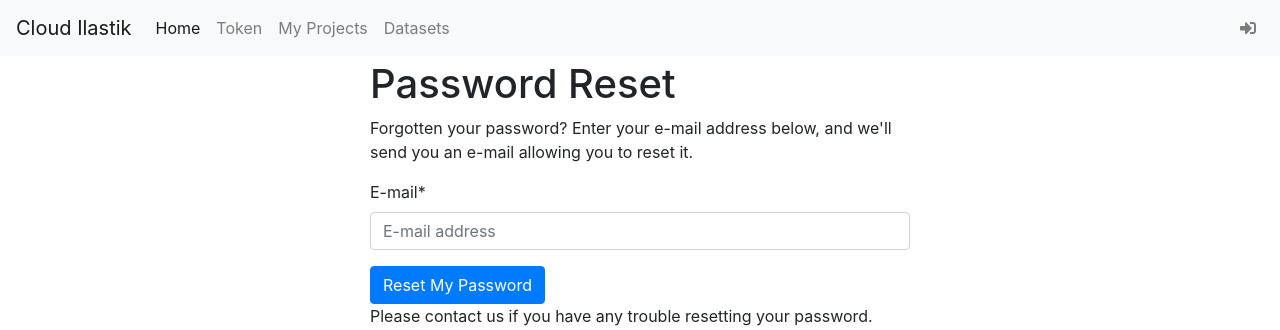
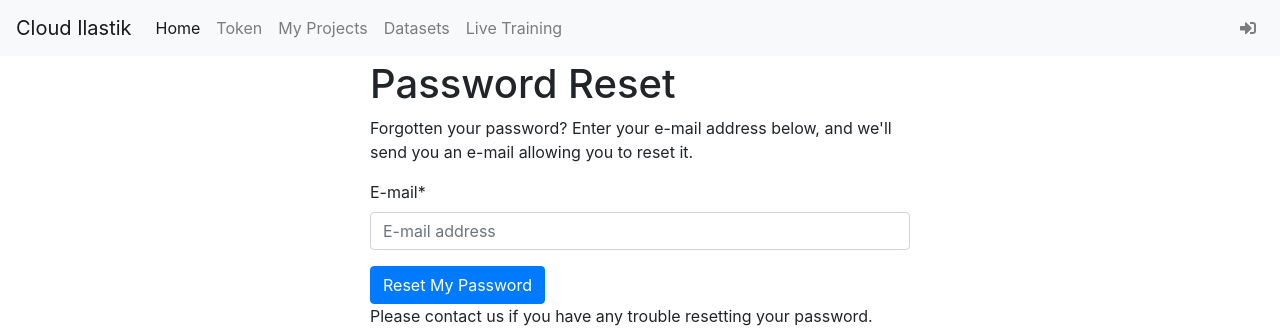
Before and after one commit to ilastik/cloud_ilastik, a Django app: page /accounts/password/reset/ in a window 1280 px wide. Shown: the top 330 px of the page. Run offline with Django 3.2, Linux system fonts and the light colour scheme; some libraries are stand-ins or nearby versions.

Commit message:
Add live training link

```diff
--- a/cloud_ilastik/templates/base.html
+++ b/cloud_ilastik/templates/base.html
@@ -55,6 +55,9 @@
             </li>
             <li class="nav-item">
               <a class="nav-link" href="{% url 'datasets:list' %}">Datasets</a>
+            </li>
+            <li class="nav-item">
+              <a class="nav-link" href="{% url 'training' %}">Live Training</a>
             </li>
           </ul>
           <nav class="nav navbar-nav navbar-right">
```
